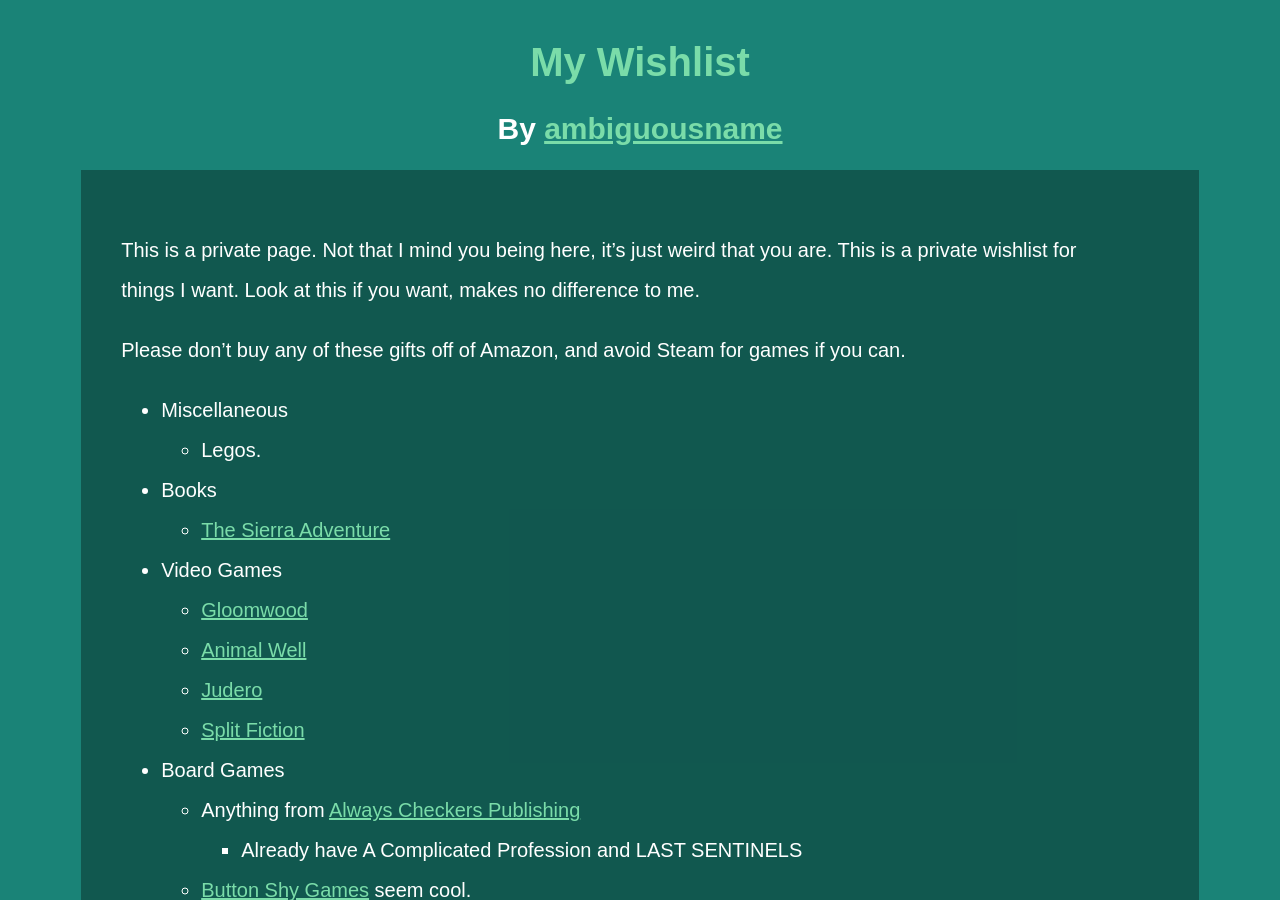
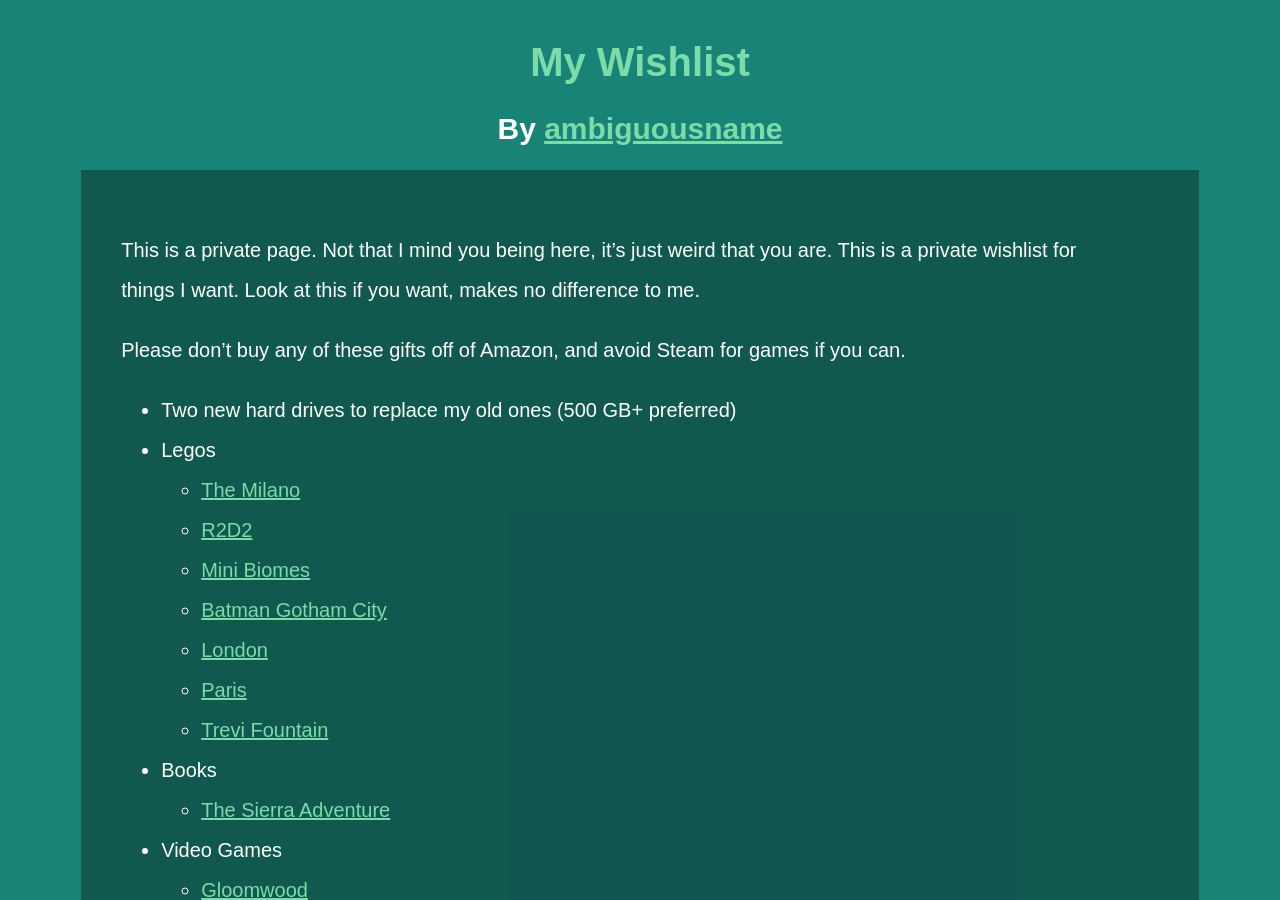
Before and after one commit to ambiguousname/ambiguousname.github.io, a Jekyll site: the page built from assets/wishlist.md, in a window 1280 px wide and 900 px high. Built offline with Jekyll 4.4.1, drawn with Linux system fonts in a browser that asks for light colours.

Commit message:
Add legos

```diff
--- a/assets/wishlist.md
+++ b/assets/wishlist.md
@@ -7,8 +7,15 @@
 
 Please don't buy any of these gifts off of Amazon, and avoid Steam for games if you can.
 
-- Miscellaneous
-	- Legos.
+- Two new hard drives to replace my old ones (500 GB+ preferred)
+- Legos
+	- [The Milano](https://www.lego.com/en-us/product/guardians-of-the-galaxy-the-milano-76286)
+	- [R2D2](https://www.lego.com/en-us/product/r2-d2-75379)
+	- [Mini Biomes](https://www.lego.com/en-us/product/mini-biomes-21589)
+	- [Batman Gotham City](https://www.lego.com/en-us/product/batman-the-animated-series-gotham-city-76271)
+	- [London](https://www.lego.com/en-us/product/london-21034)
+	- [Paris](https://www.lego.com/en-us/product/paris-21044)
+	- [Trevi Fountain](https://www.lego.com/en-us/product/trevi-fountain-21062)
 - Books
 	- [The Sierra Adventure](https://shawnmills.co/sierra-adventure/)
 - Video Games
```
